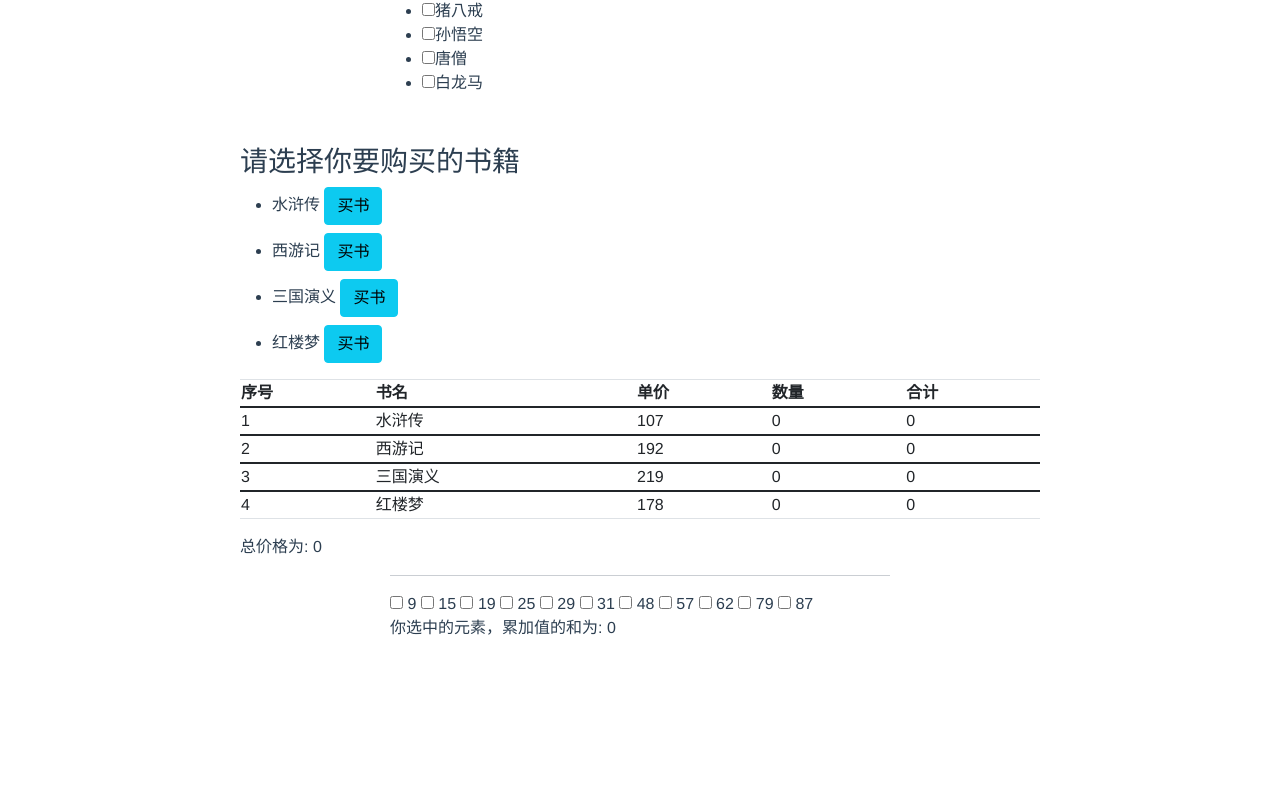
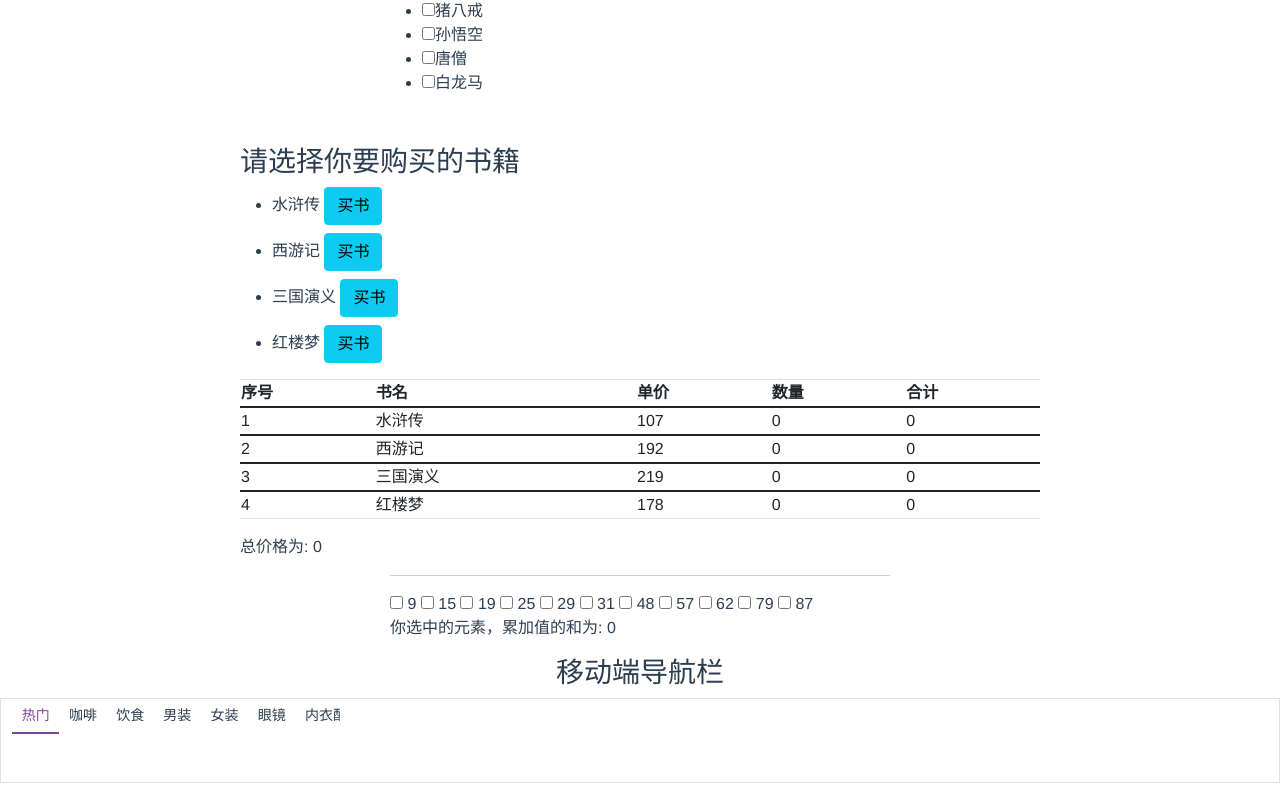
Before and after one commit to AaronGod/vueLearn, a Vue app: page / in a window 1280 px wide. Shown: the part 444-1251 px from the top of the page. Before the commit the page ends 1100 px from the top, so only its background shows below. Built offline with nearby package versions, Linux system fonts and the light colour scheme; the HTML template or start-up script is replaced by a standard one.

Commit message:
导航高亮： 使用变量保存高亮的index值用于动态绑定class

```diff
--- a/src/App.vue
+++ b/src/App.vue
@@ -6,6 +6,8 @@
   <CheckBox />
   <BuyBooks />
   <LoveSum />
+  <MobileNav />
+
   </div>
 </template>
 
@@ -14,11 +16,12 @@
 import CheckBox from './components/CheckBox.vue'
 import BuyBooks from './components/BuyBooks.vue'
 import LoveSum from './components/LoveSum.vue'
+import MobileNav from './components/MobileNav.vue'
 
 export default {
   name: 'App',
   components: {
-   BrandManage, CheckBox, BuyBooks,LoveSum
+   BrandManage, CheckBox, BuyBooks,LoveSum,MobileNav
   }
 }
 </script>
--- /dev/null
+++ b/src/components/MobileNav.vue
@@ -0,0 +1,172 @@
+<template>
+  <div>
+    <h3 class="text-center">移动端导航栏</h3>
+    <div class="wrap mb-4 border pb-5">
+      <div class="nav_left" id="navLeft">
+        <div class="nav_content">
+          <span :class="{active: index === activeIndex }" v-for="(obj,index) in arr" :key="obj.first_id" @click="fn(index)">{{obj.first_name}}</span>
+        </div>
+      </div>
+      <div class="down">
+        <i class="iconfont icon-xiajiantoubeifen gray"></i>
+      </div>
+    </div>
+  </div>
+</template>
+
+<script>
+export default {
+  name: "MobileNav",
+  data() {
+    return {
+      arr: [
+        {
+          first_id: "0",
+          first_name: "热门",
+        },
+        {
+          first_id: "621",
+          first_name: "\u5496\u5561",
+        },
+        {
+          first_id: "627",
+          first_name: "\u996e\u98df",
+        },
+        {
+          first_id: "279",
+          first_name: "\u7537\u88c5",
+        },
+        {
+          first_id: "294",
+          first_name: "\u5973\u88c5",
+        },
+        {
+          first_id: "122",
+          first_name: "\u773c\u955c",
+        },
+        {
+          first_id: "339",
+          first_name: "\u5185\u8863\u914d\u9970",
+        },
+        {
+          first_id: "391",
+          first_name: "\u6bcd\u5a74",
+        },
+        {
+          first_id: "35",
+          first_name: "\u978b\u9774",
+        },
+        {
+          first_id: "39",
+          first_name: "\u8fd0\u52a8",
+        },
+        {
+          first_id: "153",
+          first_name: "\u7bb1\u5305",
+        },
+        {
+          first_id: "119",
+          first_name: "\u7f8e\u5986\u4e2a\u62a4",
+        },
+        {
+          first_id: "355",
+          first_name: "\u5bb6\u7eba",
+        },
+        {
+          first_id: "51",
+          first_name: "\u9910\u53a8",
+        },
+        {
+          first_id: "334",
+          first_name: "\u7535\u5668",
+        },
+        {
+          first_id: "369",
+          first_name: "\u5bb6\u88c5",
+        },
+        {
+          first_id: "10",
+          first_name: "\u5bb6\u5177",
+        },
+        {
+          first_id: "223",
+          first_name: "\u6570\u7801",
+        },
+        {
+          first_id: "429",
+          first_name: "\u6c7d\u914d",
+        },
+        {
+          first_id: "546",
+          first_name: "\u5065\u5eb7\u4fdd\u5065",
+        },
+        {
+          first_id: "433",
+          first_name: "\u5b9a\u5236",
+        },
+      ],
+      activeIndex:0
+    };
+  },
+  methods:{
+    fn(index){
+     this.activeIndex = index
+    }
+  }
+};
+</script>
+
+<style scoped>
+.wrap {
+  /* width: 400px; */
+  width: 100%;
+  display: flex;
+  margin: 0.2rem auto 0;
+  position: relative;
+}
+
+/*左侧的导航样式*/
+.nav_left {
+  width: 21.1875rem;
+  overflow: scroll;
+}
+
+.nav_left::-webkit-scrollbar {
+  display: none;
+}
+
+.nav_content {
+  white-space: nowrap;
+  padding: 0 0.7rem;
+}
+
+.nav_content span {
+  display: inline-block;
+  padding: 0.4rem 0.6rem;
+  font-size: 0.875rem;
+}
+
+.nav_content .active {
+  border-bottom: 2px solid #7f4395;
+  color: #7f4395;
+}
+
+.nav_left,
+.down {
+  float: left;
+}
+
+/*右侧导航部分*/
+.down {
+  flex: 1;
+  display: flex;
+  align-items: center;
+  justify-content: center;
+}
+
+.gray {
+  color: gray;
+  display: inline-block;
+  vertical-align: middle;
+}
+</style>
```
